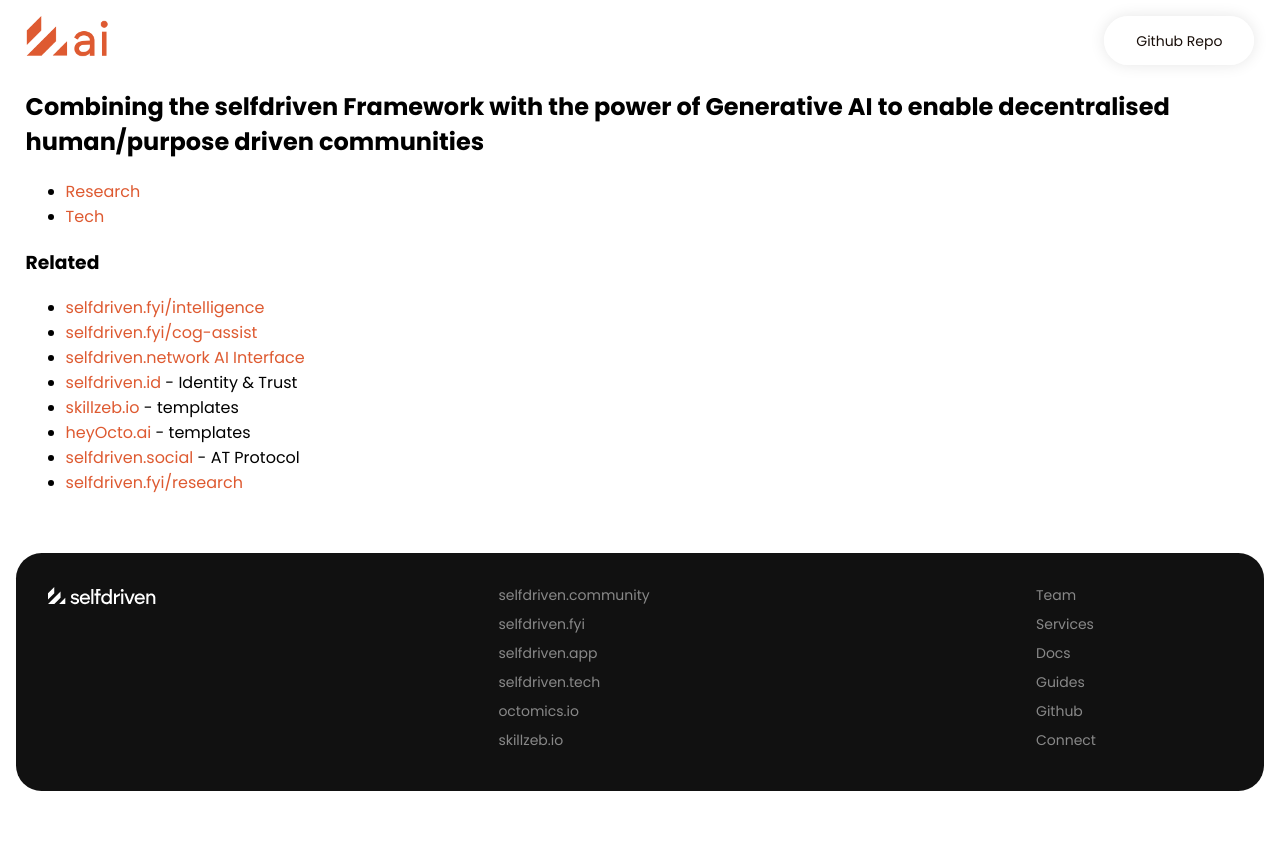
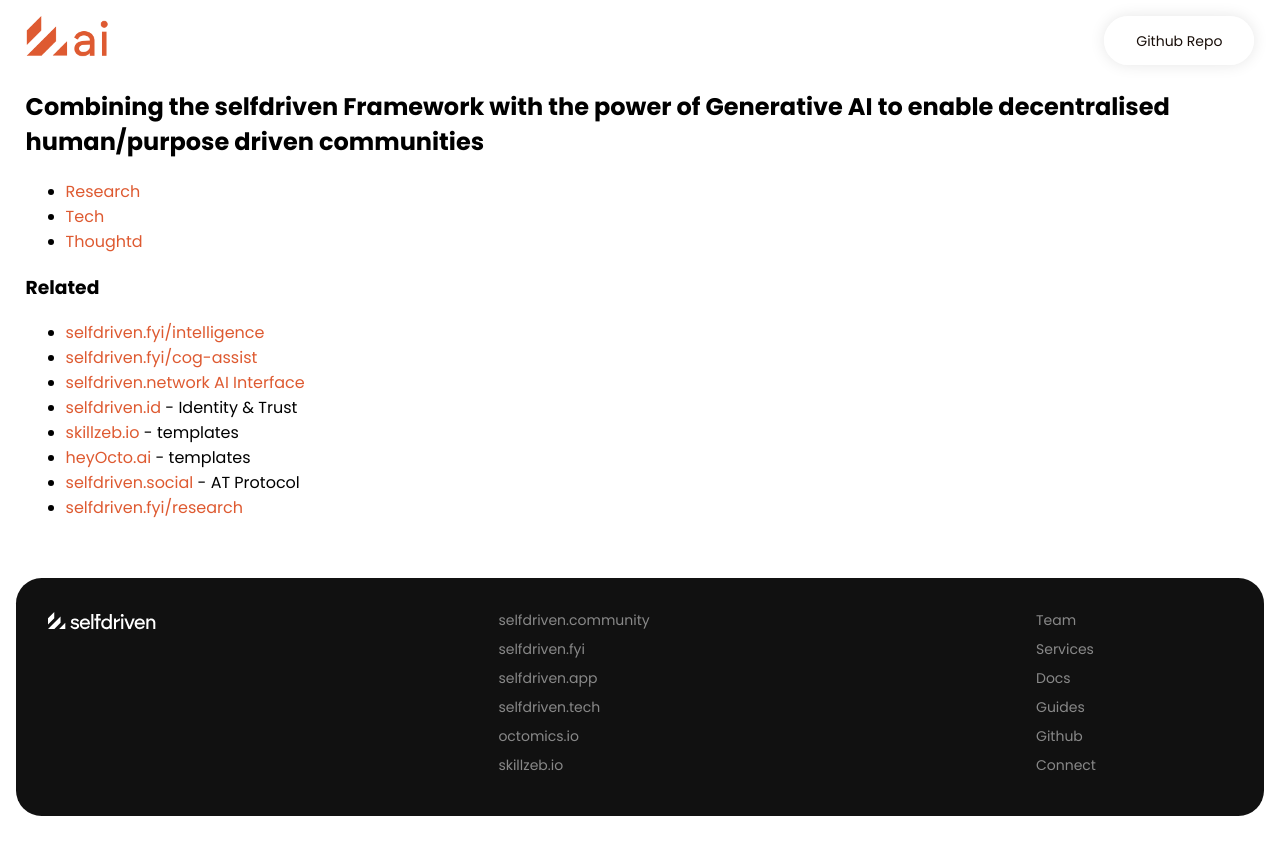
Before and after one commit to selfdriven-foundation/selfdriven-ai, a Jekyll site: the page built from docs/index.md, in a window 1280 px wide. Shown: the top 855 px of the page. Built offline with Jekyll 4.4.1, drawn with Linux system fonts in a browser that asks for light colours.

Commit message:
Update index.md

```diff
--- a/docs/index.md
+++ b/docs/index.md
@@ -7,6 +7,7 @@
 
 - [Research](/research/)
 - [Tech](/tech/)
+- [Thoughtd](/thoughts/)
 
 ### Related
 - [selfdriven.fyi/intelligence](https://selfdriven.fyi/intelligence)
```
